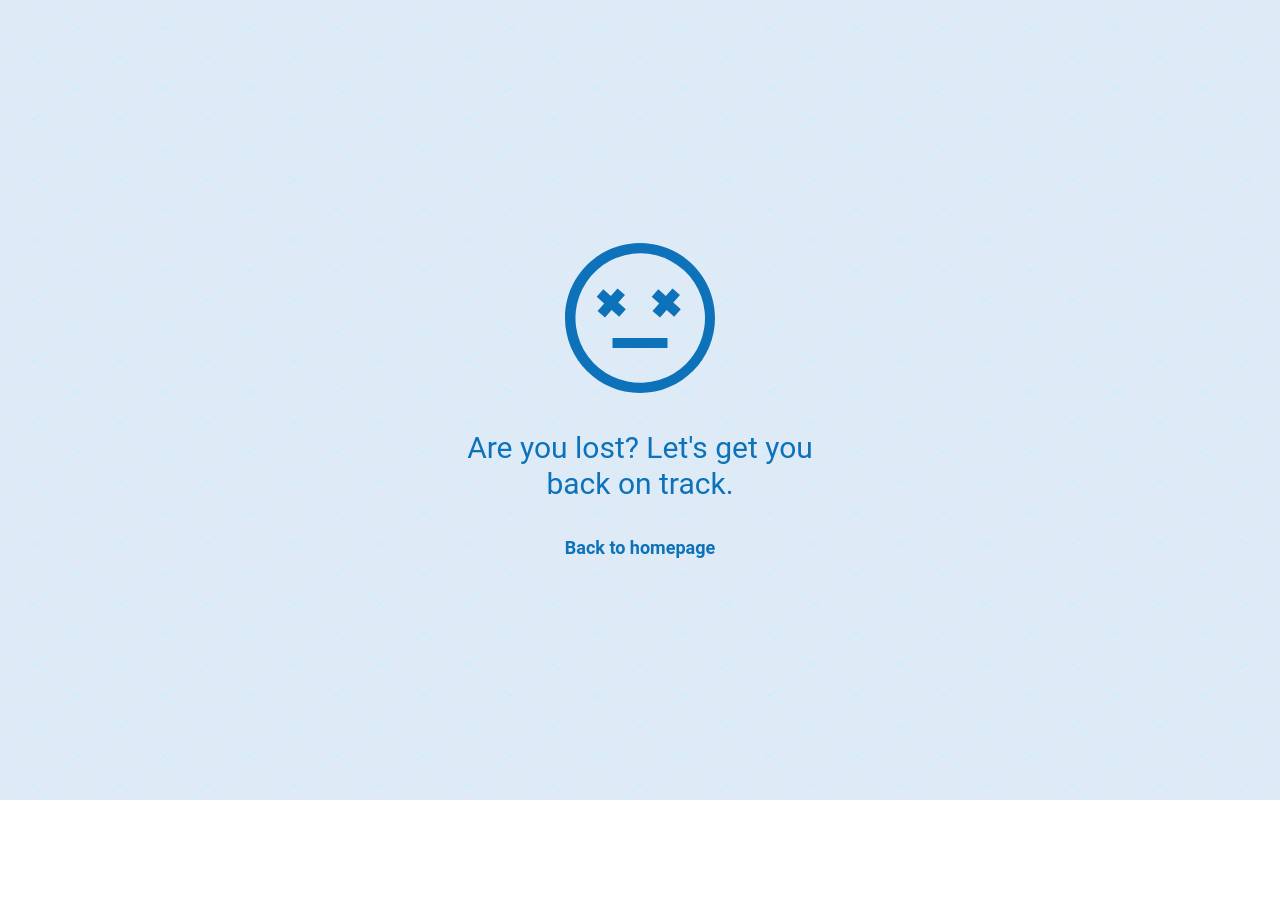
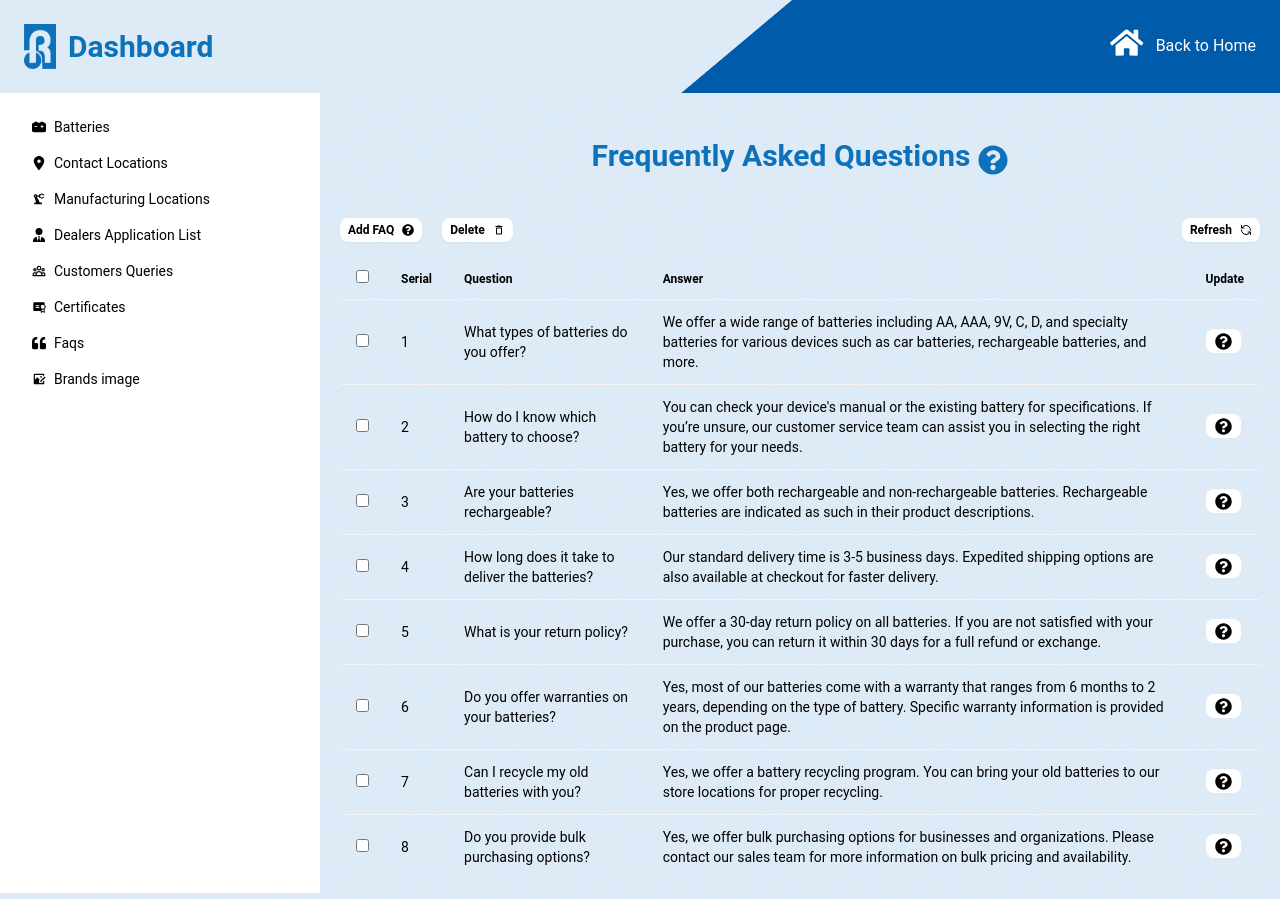
Before and after one commit to arbinzaman/rahimafrooz-battery, a React (Vite) app: page /dashboard/all-faqs in a window 1280 px wide. Before the commit the page ends 800 px from the top, so only its background shows below. Built offline with nearby package versions, Linux system fonts and the light colour scheme.

Commit message:
feat: Added Faq section in the dashboard and added update and delete feature

```diff
--- /dev/null
+++ b/src/components/Dashboard/Faq/FaqTable.jsx
@@ -0,0 +1,10 @@
+
+const FaqTable = () => {
+    return (
+        <div>
+
+        </div>
+    );
+};
+
+export default FaqTable;
--- a/src/demoData/BatteryFaqData.json
+++ b/src/demoData/BatteryFaqData.json
@@ -1,33 +1,41 @@
 [
   {
+    "id": "1",
     "question": "What types of batteries do you offer?",
     "answer": "We offer a wide range of batteries including AA, AAA, 9V, C, D, and specialty batteries for various devices such as car batteries, rechargeable batteries, and more."
   },
   {
+    "id": "2",
     "question": "How do I know which battery to choose?",
     "answer": "You can check your device's manual or the existing battery for specifications. If you’re unsure, our customer service team can assist you in selecting the right battery for your needs."
   },
   {
+    "id": "3",
     "question": "Are your batteries rechargeable?",
     "answer": "Yes, we offer both rechargeable and non-rechargeable batteries. Rechargeable batteries are indicated as such in their product descriptions."
   },
   {
+    "id": "4",
     "question": "How long does it take to deliver the batteries?",
     "answer": "Our standard delivery time is 3-5 business days. Expedited shipping options are also available at checkout for faster delivery."
   },
   {
+    "id": "5",
     "question": "What is your return policy?",
     "answer": "We offer a 30-day return policy on all batteries. If you are not satisfied with your purchase, you can return it within 30 days for a full refund or exchange."
   },
   {
+    "id": "6",
     "question": "Do you offer warranties on your batteries?",
     "answer": "Yes, most of our batteries come with a warranty that ranges from 6 months to 2 years, depending on the type of battery. Specific warranty information is provided on the product page."
   },
   {
+    "id": "7",
     "question": "Can I recycle my old batteries with you?",
     "answer": "Yes, we offer a battery recycling program. You can bring your old batteries to our store locations for proper recycling."
   },
   {
+    "id": "8",
     "question": "Do you provide bulk purchasing options?",
     "answer": "Yes, we offer bulk purchasing options for businesses and organizations. Please contact our sales team for more information on bulk pricing and availability."
   }
--- a/src/layouts/DashboardLayout.jsx
+++ b/src/layouts/DashboardLayout.jsx
@@ -79,7 +79,7 @@ const DashboardLayout = () => {
               <Link to="/dashboard/all-certificates"> <PiCertificateFill />Certificates </Link>
             </li>
             <li>
-              <Link to="/dashboard/all-certificates"> <FaQuoteLeft />Faqs </Link>
+              <Link to="/dashboard/all-faqs"> <FaQuoteLeft />Faqs </Link>
             </li>
             <li>
               <Link to="/dashboard/all-certificates"> <RiImageEditFill />Brands image </Link>
--- /dev/null
+++ b/src/pages/Dashboard/Faq/AllFaq.jsx
@@ -0,0 +1,178 @@
+import { useState } from "react";
+import { Link } from "react-router-dom";
+import { MdDeleteOutline } from "react-icons/md";
+import { LuRefreshCcw } from "react-icons/lu";
+import { FaQuestionCircle } from "react-icons/fa";
+import FaqUpdateModal from "./FaqUpdateModal";
+import batetryFaqData from "../../../demoData/BatteryFaqData.json";
+import { toast } from "react-hot-toast";
+
+const AllFaqs = () => {
+  const [selectedIds, setSelectedIds] = useState([]);
+  const [selectAll, setSelectAll] = useState(false);
+  const [modalOpen, setModalOpen] = useState(false);
+  const [updatedData, setUpdatedData] = useState({});
+//   const [loading, setLoading] = useState(false);
+
+  const allFaqs = batetryFaqData;
+
+  const handleCheckboxChange = (id) => {
+    setSelectedIds((prevSelectedIds) => {
+      const isSelected = prevSelectedIds.includes(id);
+      const updatedSelectedIds = isSelected
+        ? prevSelectedIds.filter((selectedId) => selectedId !== id)
+        : [...prevSelectedIds, id];
+
+      setSelectAll(updatedSelectedIds.length === allFaqs.length);
+      return updatedSelectedIds;
+    });
+  };
+
+  const handleSelectAllChange = () => {
+    const allIds = allFaqs.map((faq) => faq.id);
+
+    if (selectAll) {
+      setSelectedIds([]);
+    } else {
+      setSelectedIds(allIds);
+    }
+
+    setSelectAll(!selectAll);
+  };
+
+  const handleDelete = async () => {
+    try {
+      await Promise.all(
+        selectedIds.map(id =>
+          fetch(`${import.meta.env.VITE_BASE_URL}/faqs/${id}`, {
+            method: "DELETE",
+          }).then(res => {
+            if (!res.ok) {
+              throw new Error("Failed to delete");
+            }
+          })
+        )
+      );
+      setSelectedIds([]);
+      setSelectAll(false);
+      toast.success("Selected FAQs deleted successfully!");
+    } catch (error) {
+      toast.error("Error deleting selected FAQs.");
+    }
+  };
+
+  const handleUpdate = async (id, updatedData) => {
+    try {
+      const res = await fetch(`${import.meta.env.VITE_BASE_URL}/faqs/${id}`, {
+        method: "PATCH",
+        headers: {
+          "Content-Type": "application/json",
+        },
+        body: JSON.stringify(updatedData),
+      });
+      if (!res.ok) {
+        throw new Error("Network response was not ok");
+      }
+      toast.success("FAQ updated successfully!");
+    } catch (error) {
+      toast.error("Error updating FAQ.");
+    }
+  };
+//   console.log("Selected IDs:", selectedIds);
+// console.log("Select All:", selectAll);
+
+
+  return (
+    <div>
+      <h1 className="text-semi_large text-center font-bold mb-10 mt-5 text-primary flex justify-center">
+        Frequently Asked Questions <FaQuestionCircle className="text-semi_large mt-3 ml-2" />
+      </h1>
+
+      <div className="flex gap-4 justify-between mb-4">
+        <div className="flex gap-5">
+          <Link to="/dashboard/add-a-faq">
+            <button className="flex gap-2 btn btn-xs bg-white border-0 text-black hover:bg-sky-500 hover:text-white">
+              Add FAQ <FaQuestionCircle />
+            </button>
+          </Link>
+          <button
+            className="flex gap-2 btn btn-xs bg-white border-0 text-black hover:bg-red-500 hover:text-white"
+            onClick={handleDelete}
+          >
+            Delete
+            <MdDeleteOutline />
+          </button>
+        </div>
+        <div>
+          <button
+            className="flex gap-2 btn btn-xs bg-white border-0 text-black hover:bg-teal-300 hover:text-white"
+            // Implement refresh logic if needed
+          >
+            Refresh
+            <LuRefreshCcw />
+          </button>
+        </div>
+      </div>
+
+      <table className="table w-full text-black">
+        <thead>
+          <tr className="text-black">
+            <th>
+              <input
+                type="checkbox"
+                onChange={handleSelectAllChange}
+                checked={selectAll}
+                className="bg-white border-0"
+              />
+            </th>
+            <th>Serial</th>
+            <th>Question</th>
+            <th>Answer</th>
+            <th>Update</th>
+          </tr>
+        </thead>
+        <tbody>
+          {allFaqs.map((faq, i) => (
+            <tr key={faq.id}>
+              <td>
+                <input
+                  type="checkbox"
+                  onChange={() => handleCheckboxChange(faq.id)}
+                  checked={selectedIds.includes(faq.id)}
+                />
+              </td>
+              <td>{i + 1}</td>
+              <td>{faq.question}</td>
+              <td>{faq.answer}</td>
+              <td>
+                <button
+                  className="btn btn-ghost btn-xs bg-white hover:bg-lime-500 hover:text-white"
+                  onClick={() => {
+                    setUpdatedData(faq);
+                    setModalOpen(true);
+                  }}
+                >
+                  <FaQuestionCircle className="text-regular" />
+                </button>
+              </td>
+            </tr>
+          ))}
+        </tbody>
+      </table>
+
+      {modalOpen && (
+        <FaqUpdateModal
+          updatedData={updatedData}
+          dataId={updatedData.id}
+          onClose={() => setModalOpen(false)}
+          onUpdate={(updatedData) => {
+            handleUpdate(updatedData.id, updatedData);
+            setModalOpen(false);
+          }}
+        />
+      )}
+    </div>
+  );
+};
+
+export default AllFaqs;
--- /dev/null
+++ b/src/pages/Dashboard/Faq/FaqUpdateModal.jsx
@@ -0,0 +1,87 @@
+import { useState, useEffect } from "react";
+
+const FaqUpdateModal = ({ dataId, onClose, onUpdate, updatedData }) => {
+  const [updateFaqData, setUpdateFaqData] = useState(updatedData);
+  const [formData, setFormData] = useState({
+    question: "",
+    answer: "",
+  });
+  console.log(formData);
+
+  useEffect(() => {
+    const fetchData = async () => {
+      const res = await fetch(`${import.meta.env.VITE_BASE_URL}/faqs/${dataId}`);
+      const data = await res.json();
+      setFormData(data);
+    };
+    fetchData();
+  }, [dataId]);
+
+  const handleChange = (e) => {
+    const { name, value } = e.target;
+    setUpdateFaqData((prevFaqData) => ({
+      ...prevFaqData,
+      [name]: value,
+    }));
+  };
+
+  const handleSubmit = async (e) => {
+    e.preventDefault();
+    try {
+      await onUpdate(updateFaqData);
+      onClose(); // Close the modal on successful update
+    } catch (error) {
+      console.error("Error updating FAQ:", error);
+    }
+  };
+
+  return (
+    <dialog open className="modal">
+      <div className="modal-box bg-white text-black">
+        <h3 className="font-bold text-lg">Update FAQ</h3>
+
+        <form key={updateFaqData.id} onSubmit={handleSubmit} className="mt-4">
+          <div className="mb-4">
+            <label className="block">Question</label>
+            <input
+              type="text"
+              name="question"
+              value={updateFaqData.question || ""}
+              onChange={handleChange}
+              className="input w-full bg-white text-black border-black"
+              required
+            />
+          </div>
+          <div className="mb-4">
+            <label className="block">Answer</label>
+            <input
+              type="text"
+              name="answer"
+              value={updateFaqData.answer || ""}
+              onChange={handleChange}
+              className="input w-full bg-white text-black border-black"
+              required
+            />
+          </div>
+          <div className="modal-action">
+            <button
+              type="submit"
+              className="btn btn-xs bg-teal-500 text-white btn-ghost border-0 hover:bg-teal-700"
+            >
+              Update
+            </button>
+            <button
+              type="button"
+              className="btn btn-xs bg-red-600 text-white border-0 btn-ghost hover:bg-red-700"
+              onClick={onClose}
+            >
+              Close
+            </button>
+          </div>
+        </form>
+      </div>
+    </dialog>
+  );
+};
+
+export default FaqUpdateModal;
--- a/src/routes/routes.jsx
+++ b/src/routes/routes.jsx
@@ -31,6 +31,7 @@ import AllManufacturingData from "../pages/Dashboard/Manufacturing/AllManufactur
 import AddAManufacturingData from "../pages/Dashboard/Manufacturing/AddAManufacturingData";
 import AllCerificates from "../pages/Dashboard/Certificates/AllCerificates";
 import AddACertificateData from "../pages/Dashboard/Certificates/AddACertificateData";
+import AllFaqs from "../pages/Dashboard/Faq/AllFaq";
 
 const routes = createBrowserRouter([
   {
@@ -179,6 +180,10 @@ const routes = createBrowserRouter([
         path: "/dashboard/add-a-certificate",
         element: <AddACertificateData />,
       },
+      {
+        path: "/dashboard/all-faqs",
+        element: <AllFaqs />,
+      },
     ],
   },
   {
```
Also changed, not shown: src/pages/Dashboard/Batteries/AllBatteryDetails.jsx (indentation only). Lines whose indentation alone changed are shown as unchanged.
